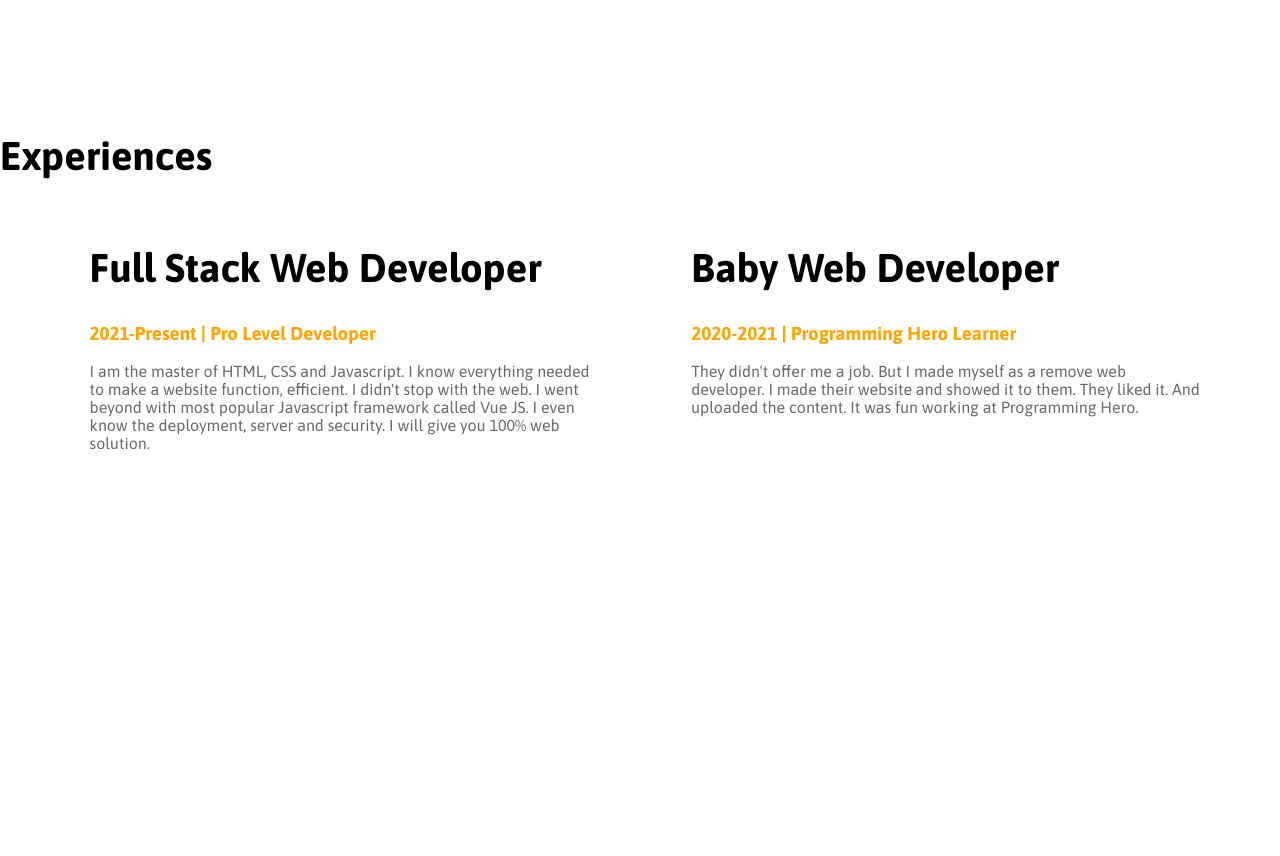
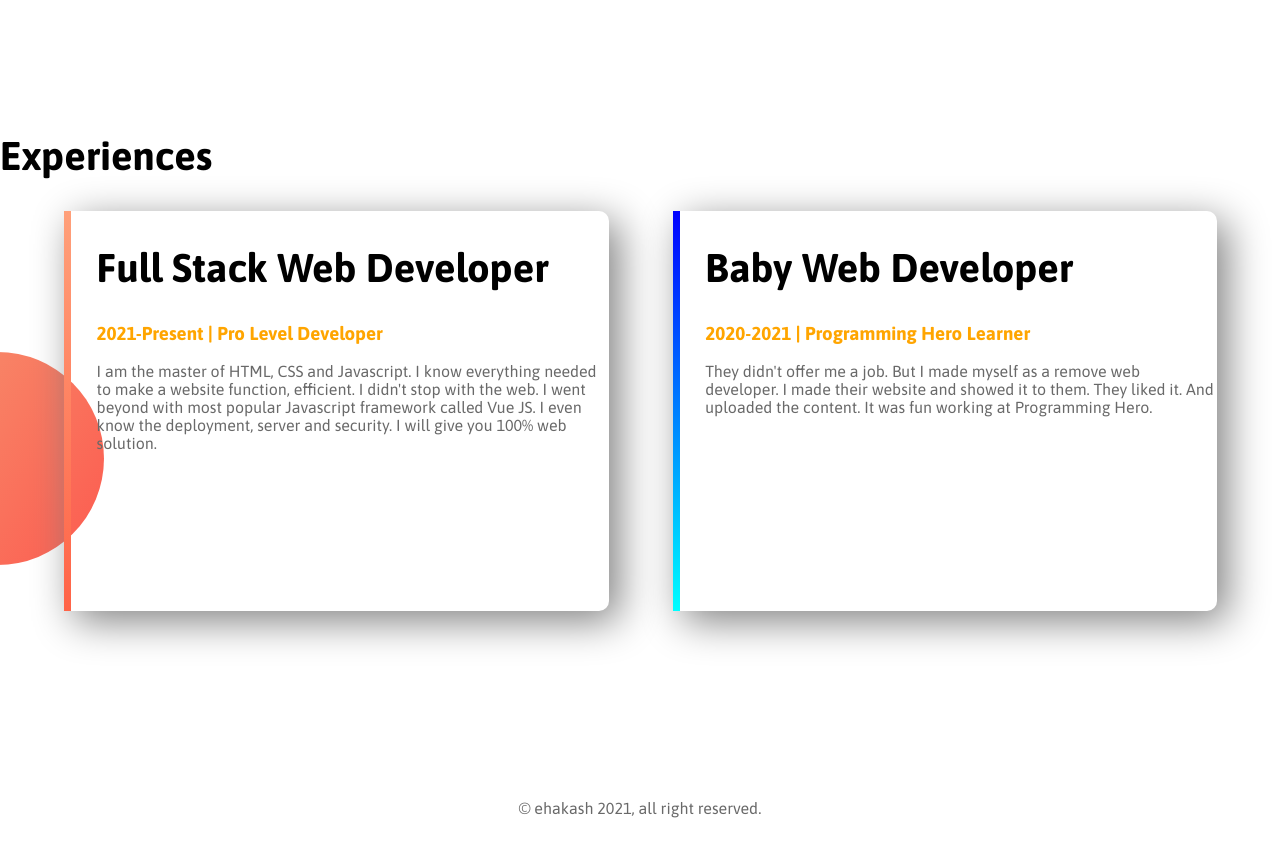
Before and after one commit to ehakash01/web-portfolio, a plain HTML site: page index.html in a window 1280 px wide. Shown: the part 1200-2056 px from the top of the page. Before the commit the page ends 1983 px from the top, so only its background shows below. Drawn offline with Linux system fonts and the light colour scheme.

Commit message:
Exciting to finish my first ever website

```diff
--- a/index.html
+++ b/index.html
@@ -36,16 +36,19 @@
     </section>
     <section class="experience-area">
         <h2>Experiences</h2>
-        <div class="half-width">
+        <div id="fullstack" class="half-width single-experience">
             <h2>Full Stack Web Developer</h2>
             <h3 class="orange-highlight">2021-Present | Pro Level Developer</h3>
             <p>I am the master of HTML, CSS and Javascript. I know everything needed to make a website function, efficient. I didn't stop with the web. I went beyond with most popular Javascript framework called Vue JS. I even know the deployment, server and security. I will give you 100% web solution.</p>
         </div>
-        <div class="half-width">
+        <div id="baby-web" class="half-width single-experience">
             <h2>Baby Web Developer</h2>
             <h3 class="orange-highlight">2020-2021 | Programming Hero Learner</h3>
             <p>They didn't offer me a job. But I made myself as a remove web developer. I made their website and showed it to them. They liked it. And uploaded the content. It was fun working at Programming Hero.</p>
         </div>
     </section>
 </body>
+<footer>
+    <p>© ehakash 2021, all right reserved.</p>
+</footer>
 </html>
--- a/style.css
+++ b/style.css
@@ -10,6 +10,7 @@ h2{
 }
 p{
     color: dimgray;
+    margin-bottom: 5%;
 }
 .orange-highlight{
     color: orange;
@@ -44,3 +45,26 @@ section{
     background-repeat: no-repeat;
     background-position: right;
 }
+.single-experience{
+    box-shadow: 10px 10px 40px gray;
+    border-radius: 0px 10px 10px 0px;
+    height: 80%;
+}
+.experience-area{
+    background-image: url(images/exp-bg.png);
+    background-repeat: no-repeat;
+    background-position: left;
+}
+#fullstack{
+    border-left: 7px solid;
+    border-image: linear-gradient(180deg, lightsalmon, tomato);
+    border-image-slice: 1;
+}
+#baby-web{
+    border-left: 7px solid;
+    border-image: linear-gradient(180deg, blue, cyan);
+    border-image-slice: 1;
+}
+footer p{
+    text-align: center;
+}
```
